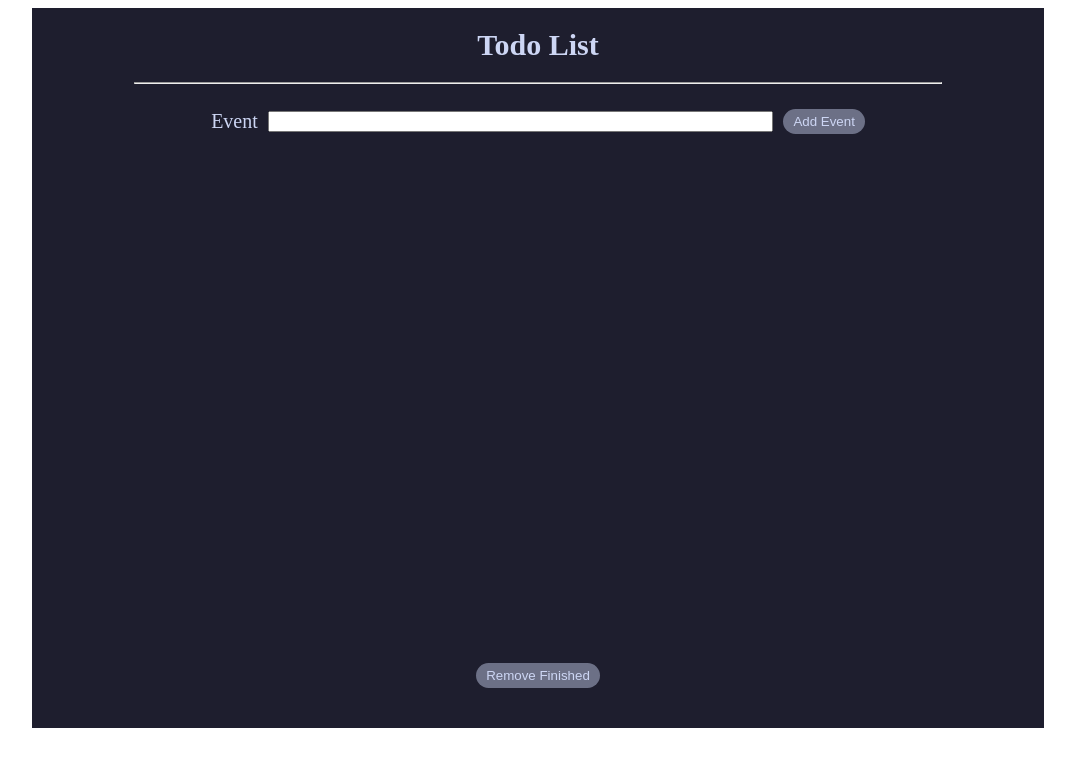
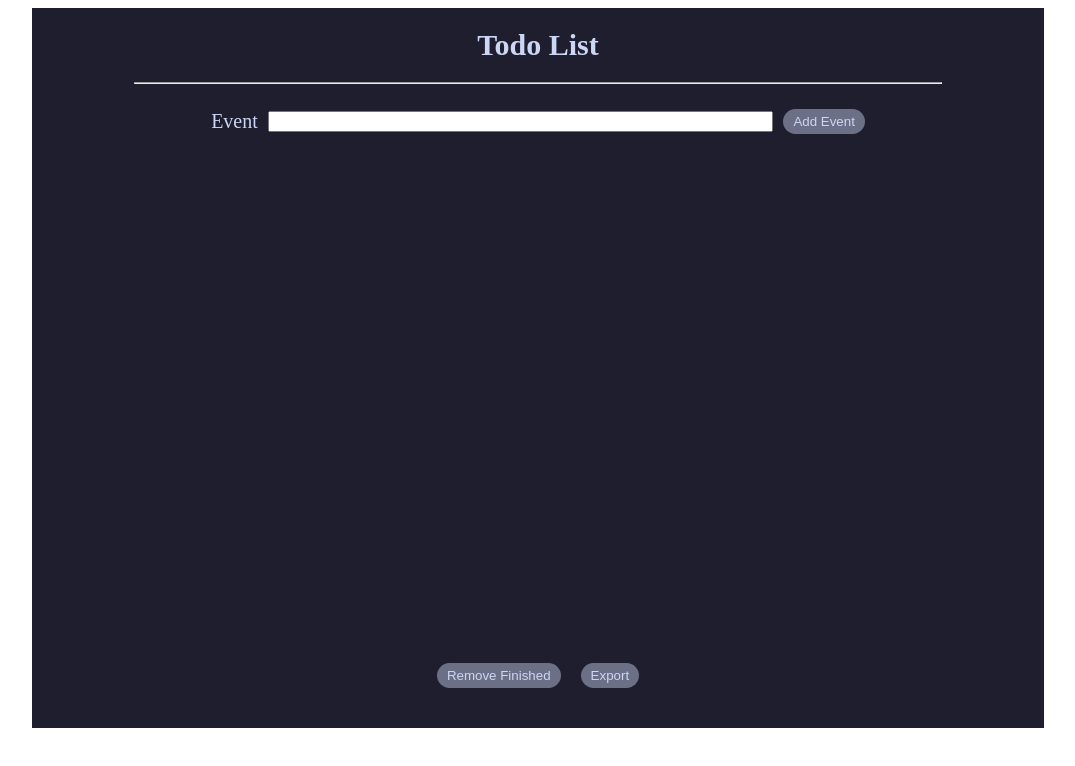
Before and after one commit to Fovir-GitHub/todo-react, a React (Vite) app: page / in a window 1280 px wide. Shown: the top 766 px of the page, without its empty margins (102-1177 px from the left). Built offline with nearby package versions, Linux system fonts and the light colour scheme.

Commit message:
feat: Set the layout of other functions zone.

```diff
--- a/src/App.jsx
+++ b/src/App.jsx
@@ -116,6 +116,7 @@ export default function App() {
             text="Remove Finished"
             onClick={handleRemoveFinished}
           />
+          <MyButton type="button" text="Export" />
         </div>
       </div>
     </>
--- a/src/index.css
+++ b/src/index.css
@@ -108,6 +108,13 @@ body {
 .other-functions {
   margin-top: auto;
   margin-bottom: 4rem;
+
+  display: flex;
+  flex-direction: row;
+  gap: 2rem;
+  width: 100%;
+  align-items: center;
+  justify-content: center;
 }
 
 /* End Other Functions */
```
